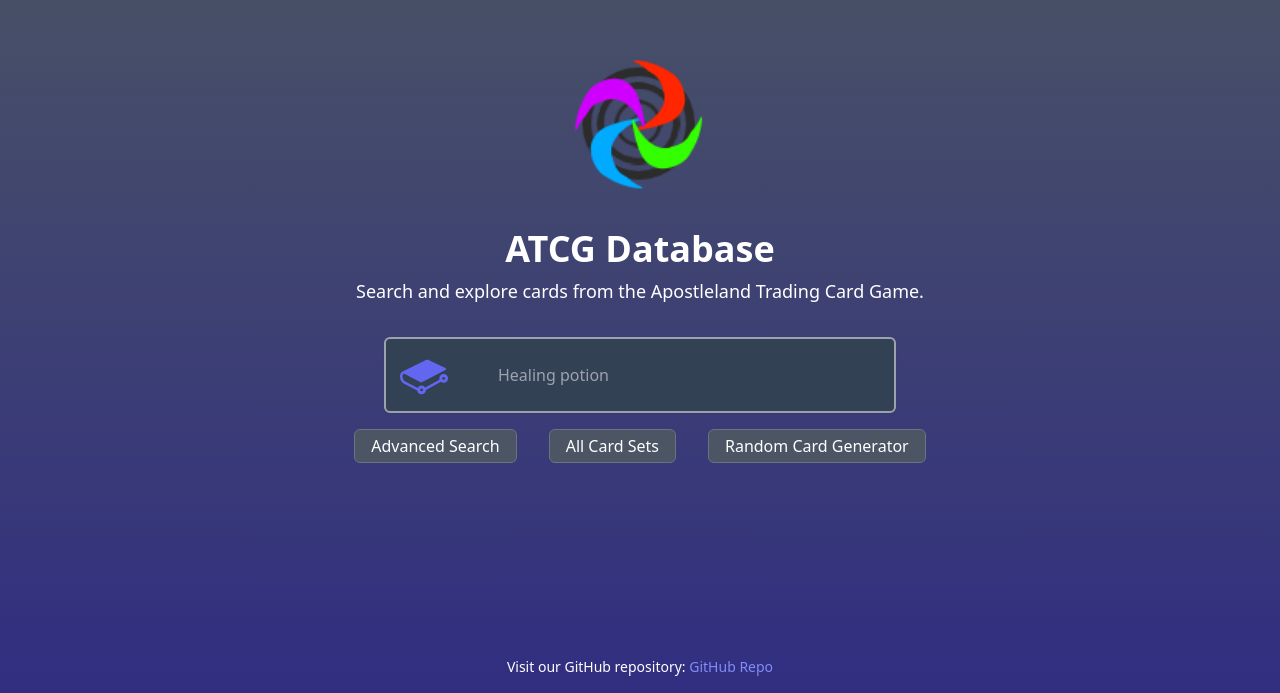
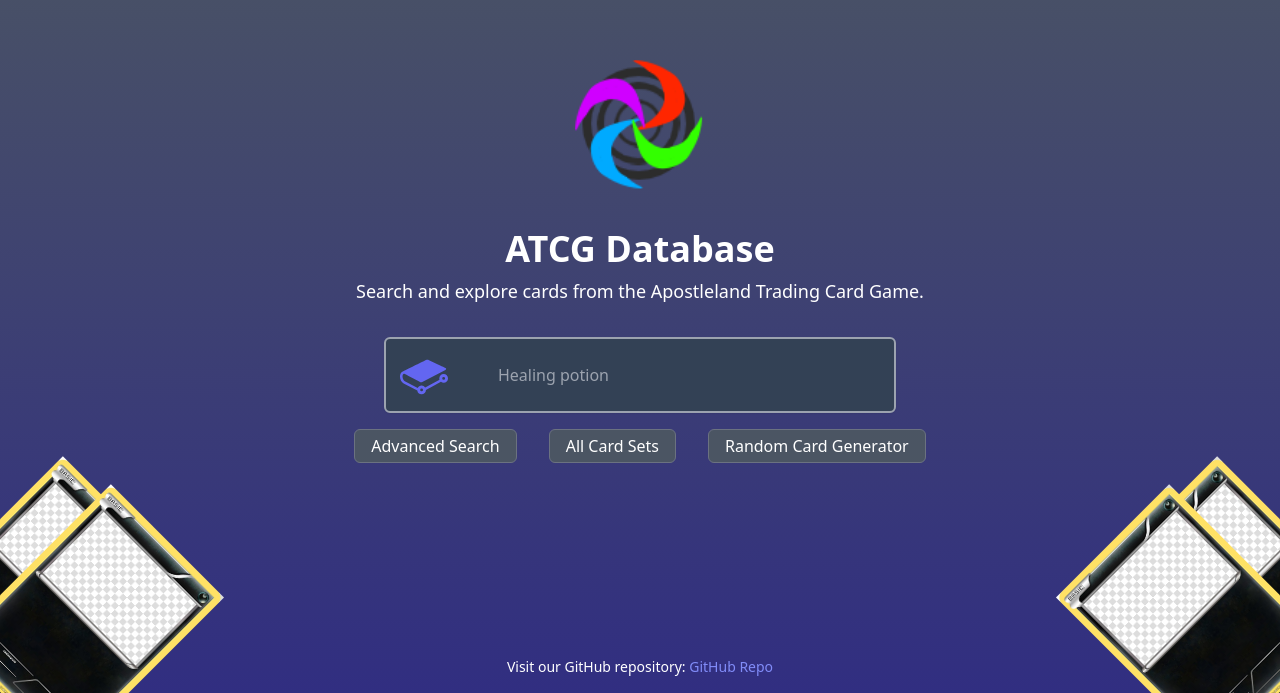
Before and after one commit to EthanWen11/ATCG-Database-Project, a React (Create React App) app in the folder atcg/frontend/: page / in a window 1280 px wide. Shown: the part 107-800 px from the top of the page. Built offline with nearby package versions, Linux system fonts and the light colour scheme.

Commit message:
card animation update - homepage

```diff
--- a/atcg/frontend/src/pages/Home.js
+++ b/atcg/frontend/src/pages/Home.js
@@ -4,7 +4,7 @@ import SearchForm from '../components/SearchForm';
 
 const Home = () => {
   return (
-    <div className="min-h-screen bg-gradient-to-b from-gray-600 to-indigo-900 flex flex-col items-center">
+    <div className="min-h-screen relative bg-gradient-to-b from-gray-600 to-indigo-900 flex flex-col items-center overflow-hidden">
       <div className="mt-40">
         <img src="/Nexus.png" alt="Nexus Logo" className="w-36 h-36 mb-8 mx-auto" />
         <h1 className="text-white text-4xl font-bold mb-2 text-center">ATCG Database</h1>
@@ -22,6 +22,18 @@ const Home = () => {
           </Link>
         </div>
       </div>
+      <div className="absolute bottom-7 right-0 transform -rotate-45 translate-x-10 translate-y-10 hover:translate-x-5 hover:translate-y-2 transition duration-500 cursor-pointer">
+        <img src="/cardEx.png" alt="Example Card1" className="h-auto w-40" />
+      </div>
+      <div className="absolute bottom-0 right-12 transform -rotate-45 translate-x-10 translate-y-10 hover:translate-x-5 hover:translate-y-2 transition duration-500 cursor-pointer">
+        <img src="/cardEx.png" alt="Example Card1" className="h-auto w-40" />
+      </div>
+      <div className="absolute bottom-7 left-0 transform rotate-45 -translate-x-10 translate-y-10 hover:-translate-x-5 hover:translate-y-2 transition duration-500 cursor-pointer">
+        <img src="/cardEx.png" alt="Example Card2" className="h-auto w-40" />
+      </div>
+      <div className="absolute bottom-0 left-12 transform rotate-45 -translate-x-10 translate-y-10 hover:-translate-x-5 hover:translate-y-2 transition duration-500 cursor-pointer">
+        <img src="/cardEx.png" alt="Example Card2" className="h-auto w-40" />
+      </div>
       <div className="mt-auto mb-4"> {/* Position at the bottom */}
         <p className="text-white text-sm">
           Visit our GitHub repository: {' '}
--- a/atcg/frontend/src/pages/Search.js
+++ b/atcg/frontend/src/pages/Search.js
@@ -5,10 +5,16 @@ const Search = () => {
     const [searchParams] = useSearchParams();
     const query = searchParams.get('query');
 
+
+    const textStyle = {
+        color: 'white',
+        marginTop: '100px',
+    };
+
     // atm only displays the search query
     return (
-        <div>
-            {query}
+        <div className="min-h-screen bg-gradient-to-b from-gray-600 to-indigo-900 flex flex-col items-center">
+            <span style={textStyle}>{query}</span>
         </div>
     )
 }
```
Also changed, not shown: atcg/frontend/public/cardEx.png (added).
